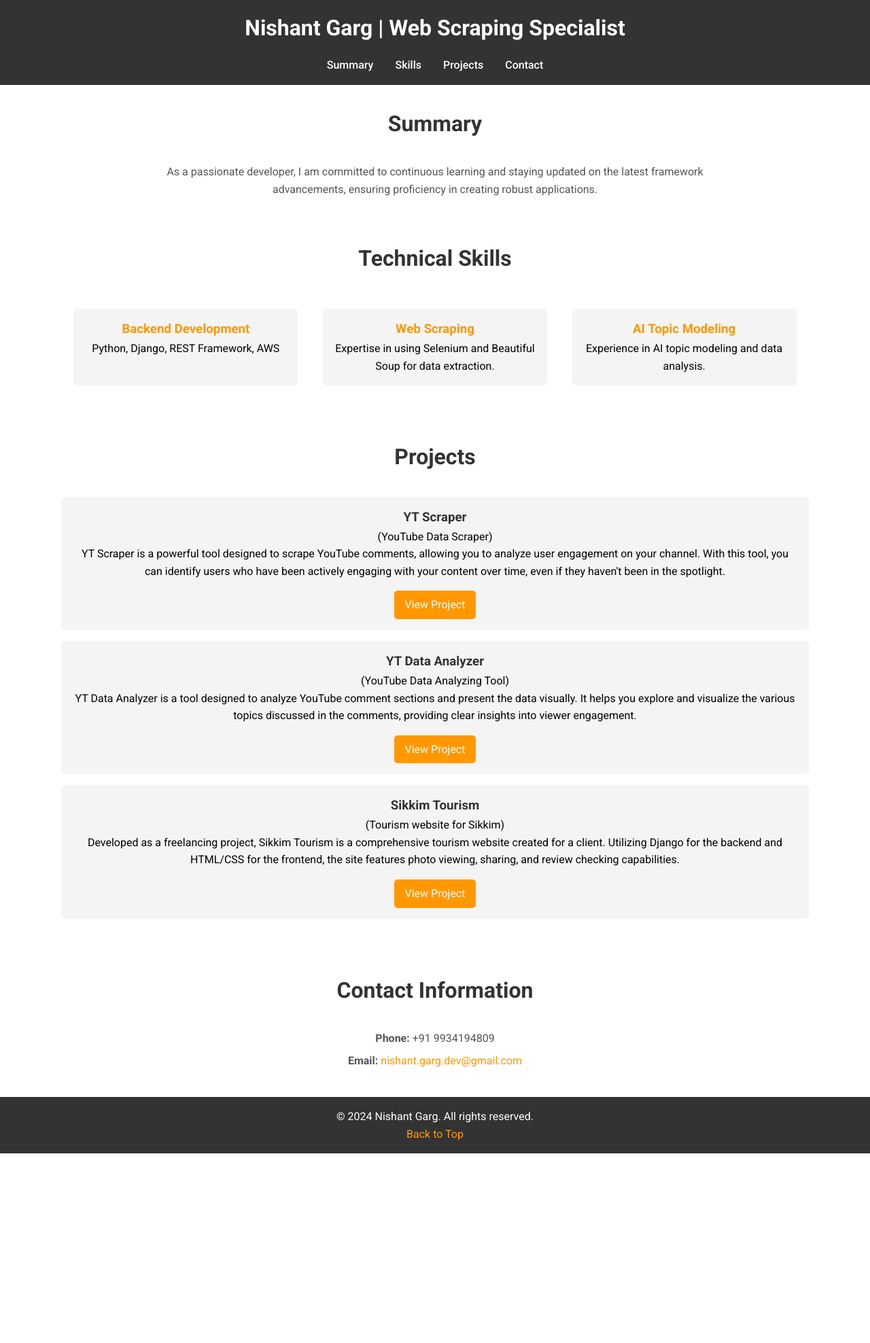
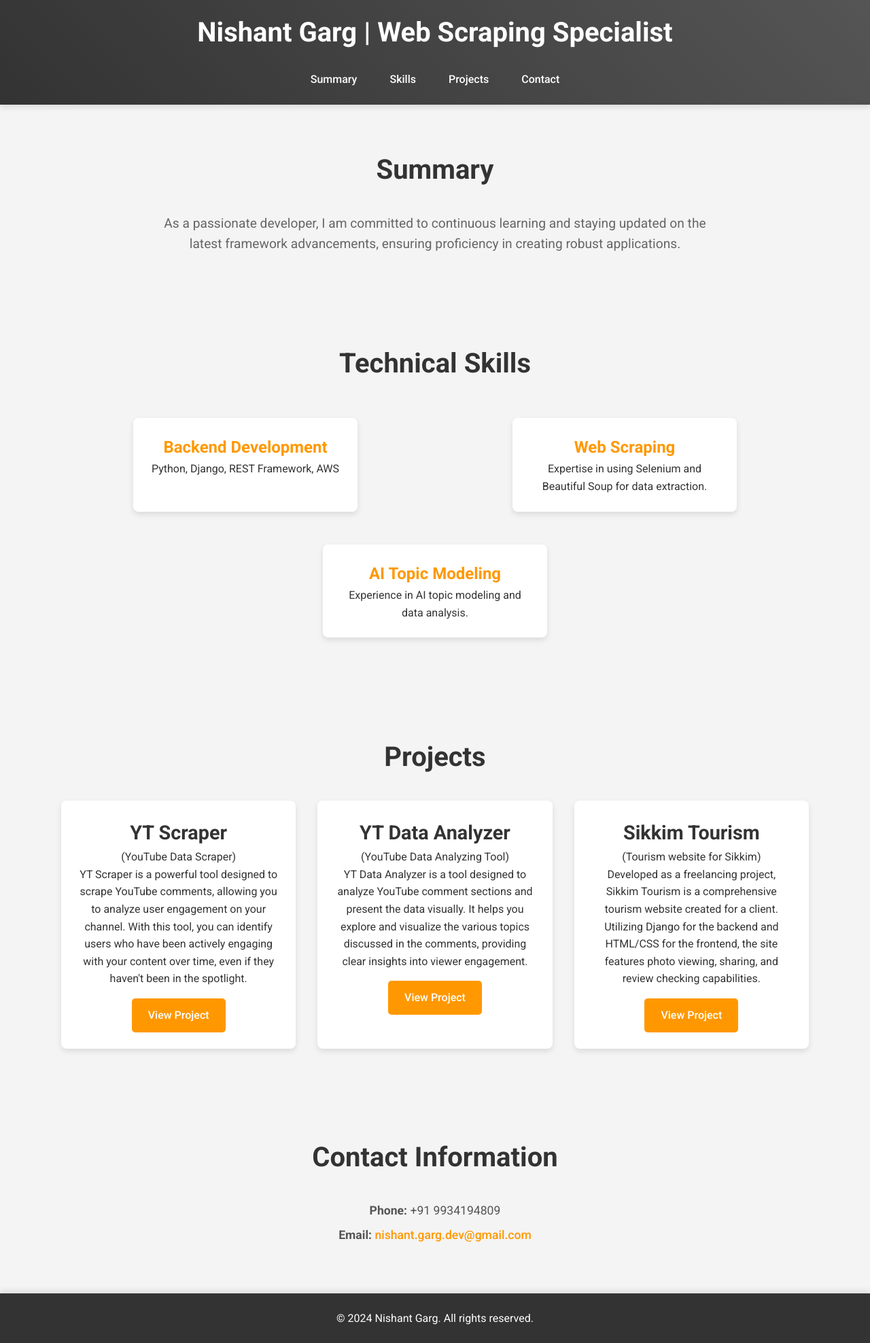
Before and after one commit to Nishantrde/Nishant_garg_dev, a Django app: template mainapp/templates/index.html in a window 1280 px wide. Shown: the whole page at 68% size. Before the commit the page ends 1697 px from the top, so only its background shows below. Run offline with Django 4.2, Linux system fonts and the light colour scheme; the template is opened without the code that fills it, so the values that code supplies are empty; parts of the project's set-up code (start-up, migrations or seed data) failed here and were passed over.

Commit message:
Initial Commit

```diff
--- a/staticfiles_build/static/css/style.css
+++ b/staticfiles_build/static/css/style.css
@@ -3,11 +3,13 @@
     margin: 0;
     padding: 0;
     box-sizing: border-box;
-    font-family: 'Roboto', sans-serif;
+    font-family: 'Roboto', 'Open Sans', sans-serif;
 }
 
 body {
     line-height: 1.6;
+    background-color: #f4f4f4;
+    color: #333;
 }
 
 /* Container */
@@ -19,31 +21,38 @@ body {
 
 /* Header */
 header {
-    background: #333;
+    background: linear-gradient(45deg, #333, #555);
     color: #fff;
     padding: 1rem 0;
+    box-shadow: 0 4px 8px rgba(0, 0, 0, 0.1);
+    position: sticky;
+    top: 0;
+    z-index: 1000;
 }
 
 header h1 {
     text-align: center;
-    font-size: 2rem;
+    font-size: 2.5rem;
     margin-bottom: 1rem;
+    font-weight: 600;
 }
 
 nav ul {
     display: flex;
     justify-content: center;
     list-style: none;
+    padding: 0.5rem;
 }
 
 nav ul li {
-    margin: 0 1rem;
+    margin: 0 1.5rem;
 }
 
 nav ul li a {
     color: #fff;
     text-decoration: none;
     font-weight: 500;
+    transition: color 0.3s ease;
 }
 
 nav ul li a:hover {
@@ -52,14 +61,23 @@ nav ul li a:hover {
 
 /* Sections */
 section {
-    padding: 2rem 0;
+    padding: 4rem 0;
+    opacity: 0;
+    transform: translateY(20px);
+    transition: opacity 0.6s ease-out, transform 0.6s ease-out;
+}
+
+section.fade-in {
+    opacity: 1;
+    transform: translateY(0);
 }
 
 section h2 {
     text-align: center;
     margin-bottom: 2rem;
-    font-size: 2rem;
+    font-size: 2.5rem;
     color: #333;
+    font-weight: 600;
 }
 
 /* Summary Section */
@@ -67,7 +85,8 @@ section h2 {
     text-align: center;
     max-width: 800px;
     margin: 0 auto;
-    color: #555;
+    color: #666;
+    font-size: 1.2rem;
 }
 
 /* Skills Section */
@@ -75,44 +94,75 @@ section h2 {
     display: flex;
     justify-content: space-around;
     flex-wrap: wrap;
+    gap: 1rem;
 }
 
 .skill {
-    background: #f4f4f4;
-    padding: 1rem;
-    border-radius: 5px;
+    background: #fff;
+    padding: 1.5rem;
+    border-radius: 8px;
+    box-shadow: 0 4px 8px rgba(0, 0, 0, 0.1);
     margin: 1rem;
     flex: 1 1 30%;
     max-width: 30%;
     text-align: center;
+    transition: transform 0.3s ease, background-color 0.3s ease;
 }
 
 .skill h3 {
     color: #ff9800;
+    font-size: 1.5rem;
+}
+
+/* Hover Effect for Skills */
+.skill:hover {
+    transform: scale(1.05);
+    background-color: #ff9800;
+}
+
+.skill:hover h3 {
+    color: #fff;
+}
+
+.skill:hover p {
+    color: #fff;
 }
 
 /* Projects Section */
+.project-grid {
+    display: grid;
+    grid-template-columns: repeat(auto-fit, minmax(300px, 1fr));
+    gap: 2rem;
+}
+
 .project-card {
-    background: #f4f4f4;
-    padding: 1rem;
-    border-radius: 5px;
-    margin: 1rem 0;
+    background: #fff;
+    padding: 1.5rem;
+    border-radius: 8px;
+    box-shadow: 0 4px 8px rgba(0, 0, 0, 0.1);
     text-align: center;
+    transition: transform 0.3s ease;
+}
+
+.project-card:hover {
+    transform: translateY(-5px);
 }
 
 .project-card h3 {
     color: #333;
+    font-size: 1.8rem;
 }
 
 .btn {
     display: inline-block;
     margin-top: 1rem;
-    padding: 0.5rem 1rem;
+    padding: 0.75rem 1.5rem;
     background: #ff9800;
     color: #fff;
     text-decoration: none;
     border-radius: 5px;
-    transition: background 0.3s;
+    transition: background 0.3s ease;
+    font-weight: 500;
 }
 
 .btn:hover {
@@ -124,11 +174,13 @@ section h2 {
     text-align: center;
     color: #555;
     margin: 0.5rem 0;
+    font-size: 1.1rem;
 }
 
 #contact a {
     color: #ff9800;
     text-decoration: none;
+    font-weight: 500;
 }
 
 #contact a:hover {
@@ -140,7 +192,9 @@ footer {
     background: #333;
     color: #fff;
     text-align: center;
-    padding: 1rem 0;
+    padding: 1.5rem 0;
+    box-shadow: 0 -4px 8px rgba(0, 0, 0, 0.1);
+    position: relative;
 }
 
 footer a {
@@ -150,6 +204,27 @@ footer a {
 
 footer a:hover {
     text-decoration: underline;
+}
+
+/* Back-to-Top Button */
+.back-to-top {
+    position: fixed;
+    bottom: 20px;
+    right: 20px;
+    background: #ff9800;
+    color: #fff;
+    padding: 0.75rem 1rem;
+    border-radius: 50%;
+    text-align: center;
+    font-size: 1.2rem;
+    display: none;
+    box-shadow: 0 4px 8px rgba(0, 0, 0, 0.2);
+    cursor: pointer;
+    transition: background 0.3s ease;
+}
+
+.back-to-top:hover {
+    background: #333;
 }
 
 /* Responsive Design */
@@ -162,4 +237,12 @@ footer a:hover {
     .skill, .project-card {
         max-width: 100%;
     }
+
+    header h1 {
+        font-size: 2rem;
+    }
+
+    section h2 {
+        font-size: 2rem;
+    }
 }
```
Also changed, not shown: staticfiles_build/static/js/style.js (+32 -0 lines).
